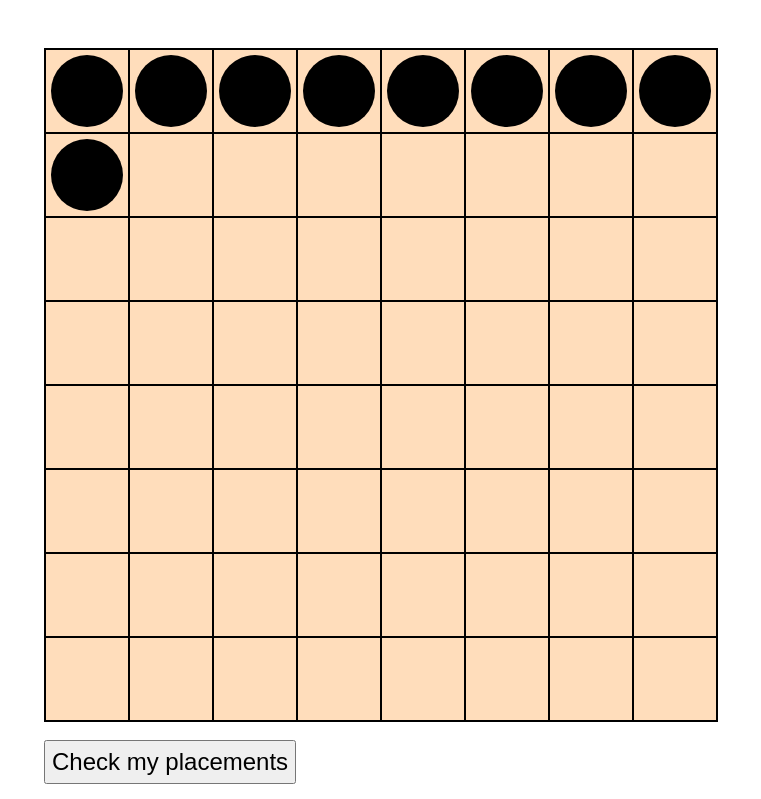
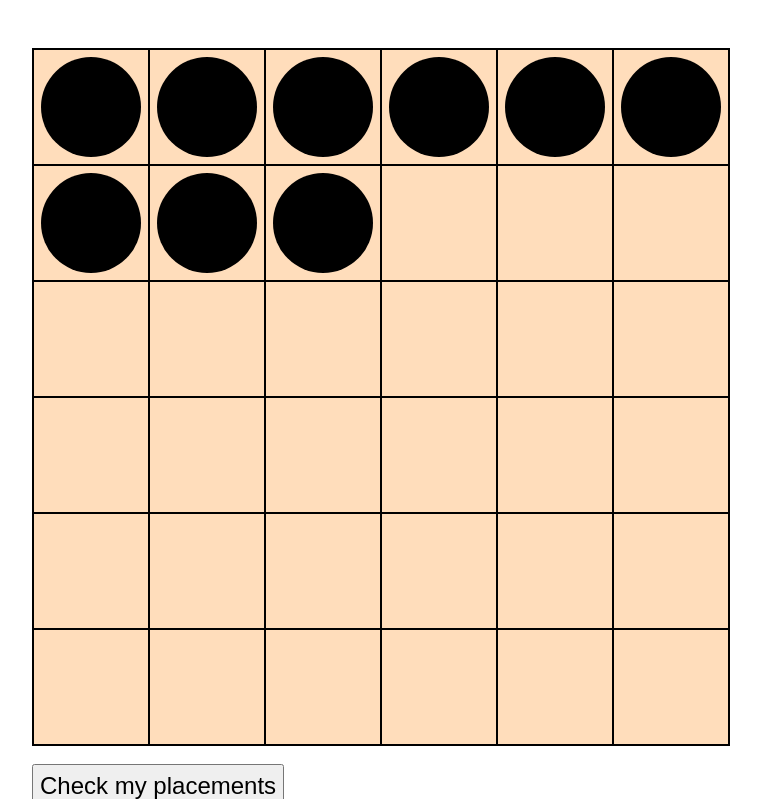
Before and after one commit to lgarron/speedlife.games, a website built with Parcel: page index.html in a window 1280 px wide. Shown: the top 799 px of the page, without its empty margins (259-1020 px from the left). Built offline with nearby package versions, Linux system fonts and the light colour scheme; what random-uint-below would draw is missing.

Commit message:
Change default scale.

```diff
--- a/index.ts
+++ b/index.ts
@@ -8,11 +8,11 @@ function getNumParam(name: string, defaultValue: number): number {
   return parseInt(param) ?? defaultValue;
 }
 
-const NUM_COLS = getNumParam("cols", 8);
-const NUM_ROWS = getNumParam("rows", 8);
+const NUM_COLS = getNumParam("cols", 6);
+const NUM_ROWS = getNumParam("rows", 6);
 const deltas = [-1, 0, 1];
 
-const DEFAULT_INITIAL_ALIVE = Math.floor(Math.sqrt(NUM_COLS * NUM_ROWS) * 1.2);
+const DEFAULT_INITIAL_ALIVE = Math.floor(Math.sqrt(NUM_COLS * NUM_ROWS) * 1.5);
 const NUM_INITIAL_ALIVE = getNumParam("alive", DEFAULT_INITIAL_ALIVE);
 
 class Cell {
--- a/style.css
+++ b/style.css
@@ -1,18 +1,18 @@
 html,
 body {
   width: 100%;
-  min-height: 100%;
   font-family: sans-serif;
 }
 
 html {
+  min-height: 100%;
   display: grid;
   place-content: center;
   padding: 5vh 0em;
 }
 
 :root {
-  --cell-scale: calc(min(10vw, 10vh));
+  --cell-scale: calc(min(14vw, 14vh));
 }
 
 table {
```
